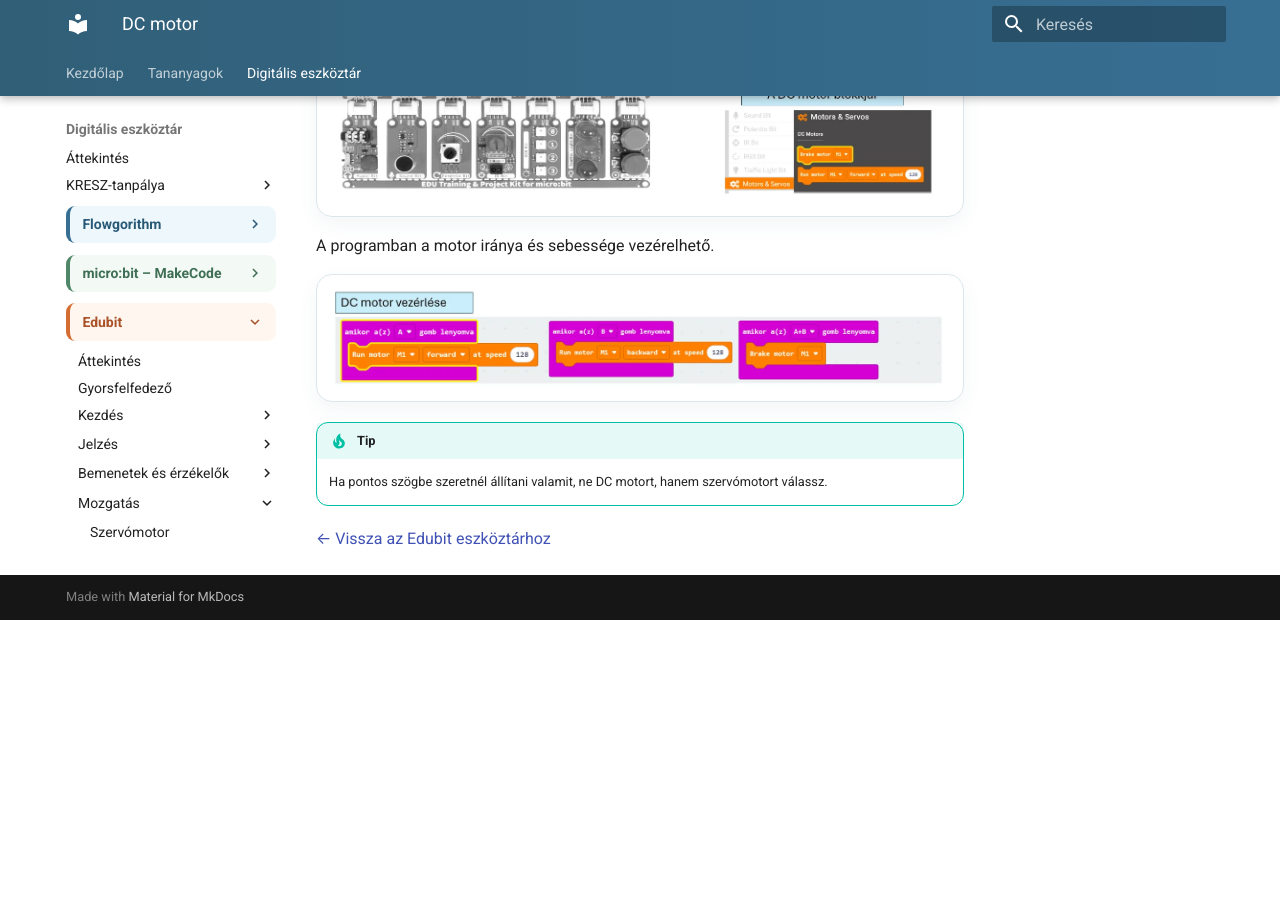
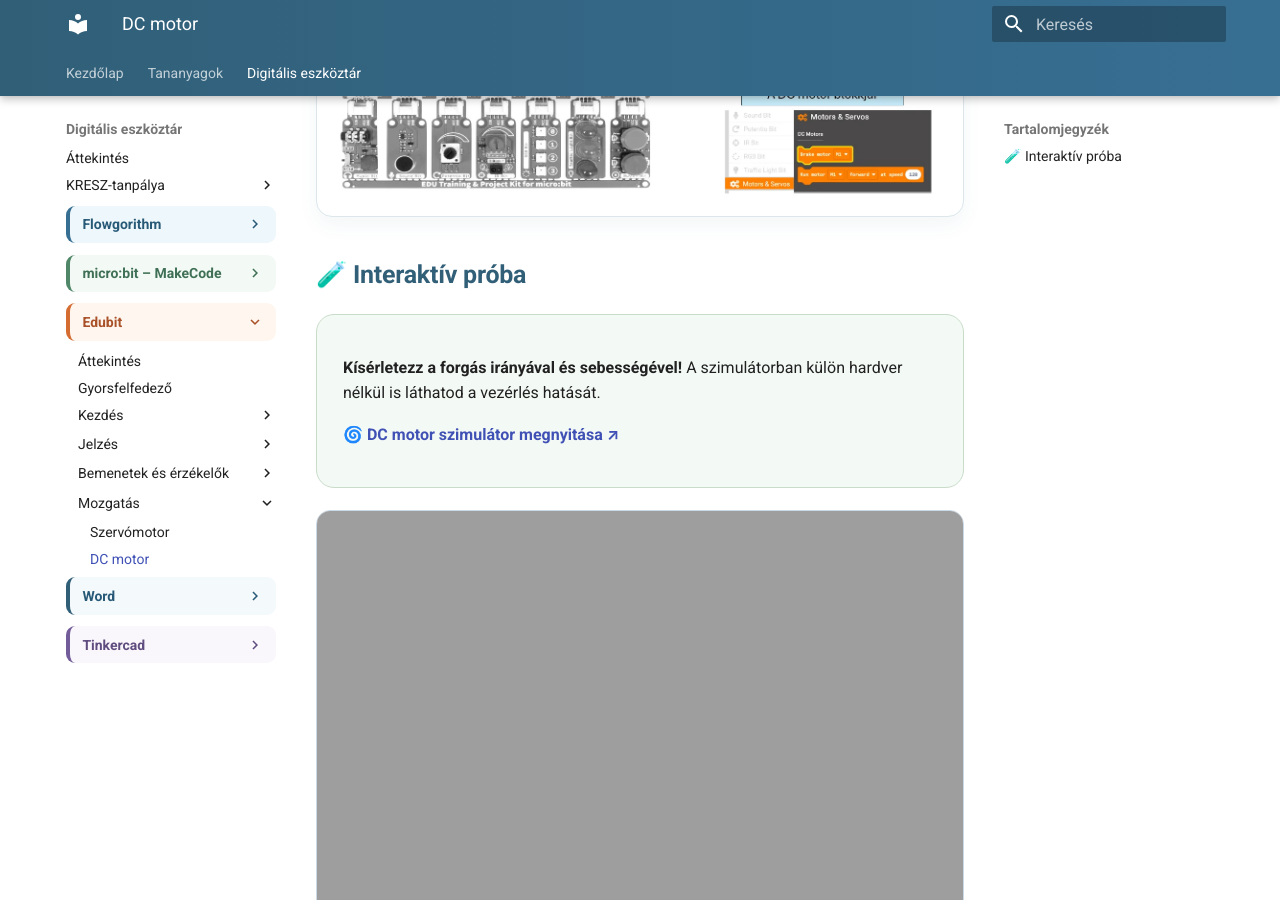
Before and after one commit to bsuszter/digitalis-eszkoztar, an MkDocs documentation site: the page built from docs/eszkoztar/edubit/dc-motor.md, in a window 1280 px wide and 900 px high, scrolled down 396 px. Built offline with MkDocs 1.6.1 and Material for MkDocs 9.7.7, drawn with Linux system fonts in a browser that asks for light colours; before the commit the page ends 1016 px from its top, so only the background shows below that.

Commit message:
Restore Edubit DC motor simulator

```diff
--- a/docs/eszkoztar/edubit/dc-motor.md
+++ b/docs/eszkoztar/edubit/dc-motor.md
@@ -3,6 +3,15 @@
 A DC motor **folyamatos forgó mozgást** végez. Ventilátorhoz, kerékhez vagy más folyamatosan forgó elemhez használható.
 
 <figure class="tool-figure tool-figure--wide"><img src="../../../images/edubit/08-dc-motor-1.webp" alt="DC motor csatlakoztatása az Edubithez"></figure>
+
+## 🧪 Interaktív próba
+
+<div class="project-panel project-panel--green">
+  <p><strong>Kísérletezz a forgás irányával és sebességével!</strong> A szimulátorban külön hardver nélkül is láthatod a vezérlés hatását.</p>
+  <p><a href="https://bsuszter.github.io/dc_motor/" target="_blank" rel="noopener noreferrer"><strong>🌀 DC motor szimulátor megnyitása ↗</strong></a></p>
+</div>
+
+<iframe src="https://bsuszter.github.io/dc_motor/" title="DC motor interaktív szimulátor" style="width:100%;min-height:560px;border:1px solid #c9d9e8;border-radius:14px;background:#fff;" loading="lazy"></iframe>
 
 A programban a motor iránya és sebessége vezérelhető.
 
```
